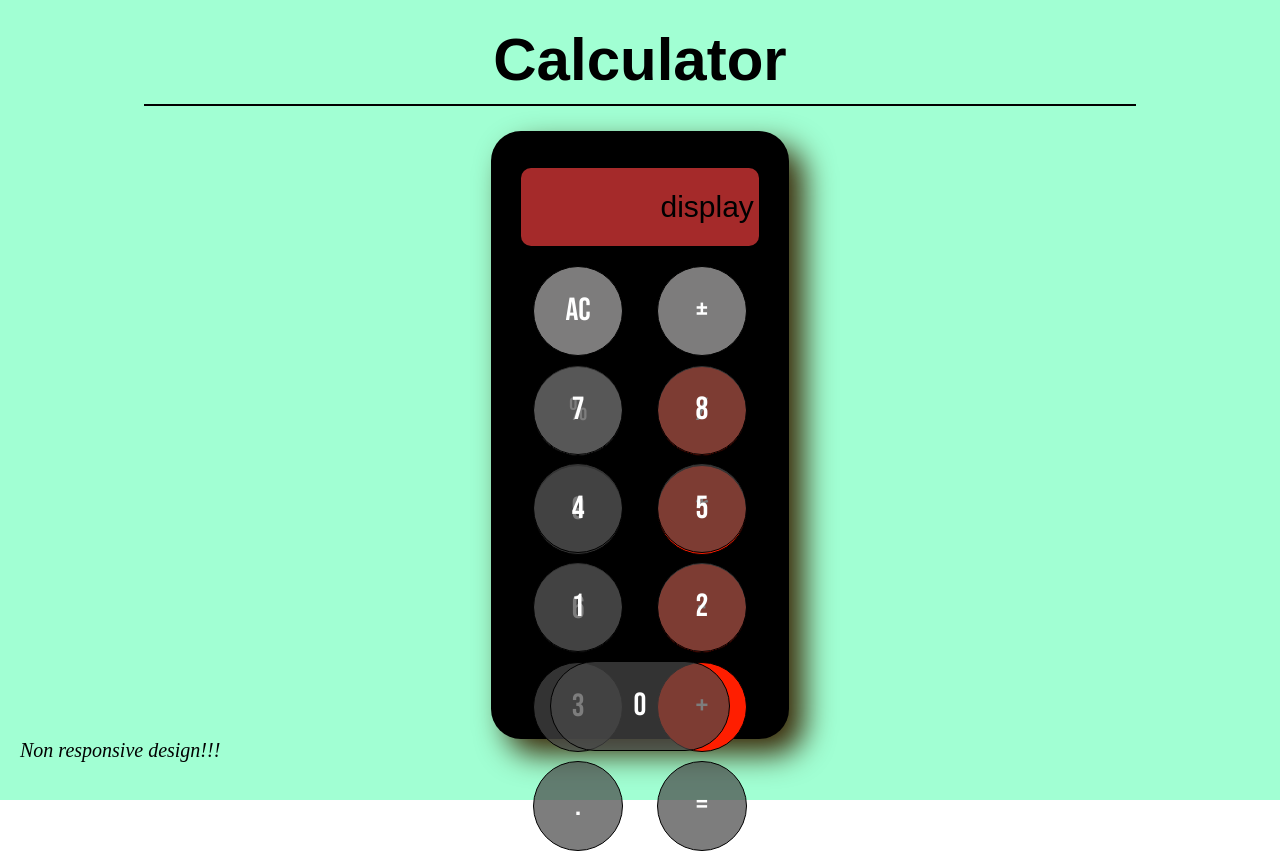
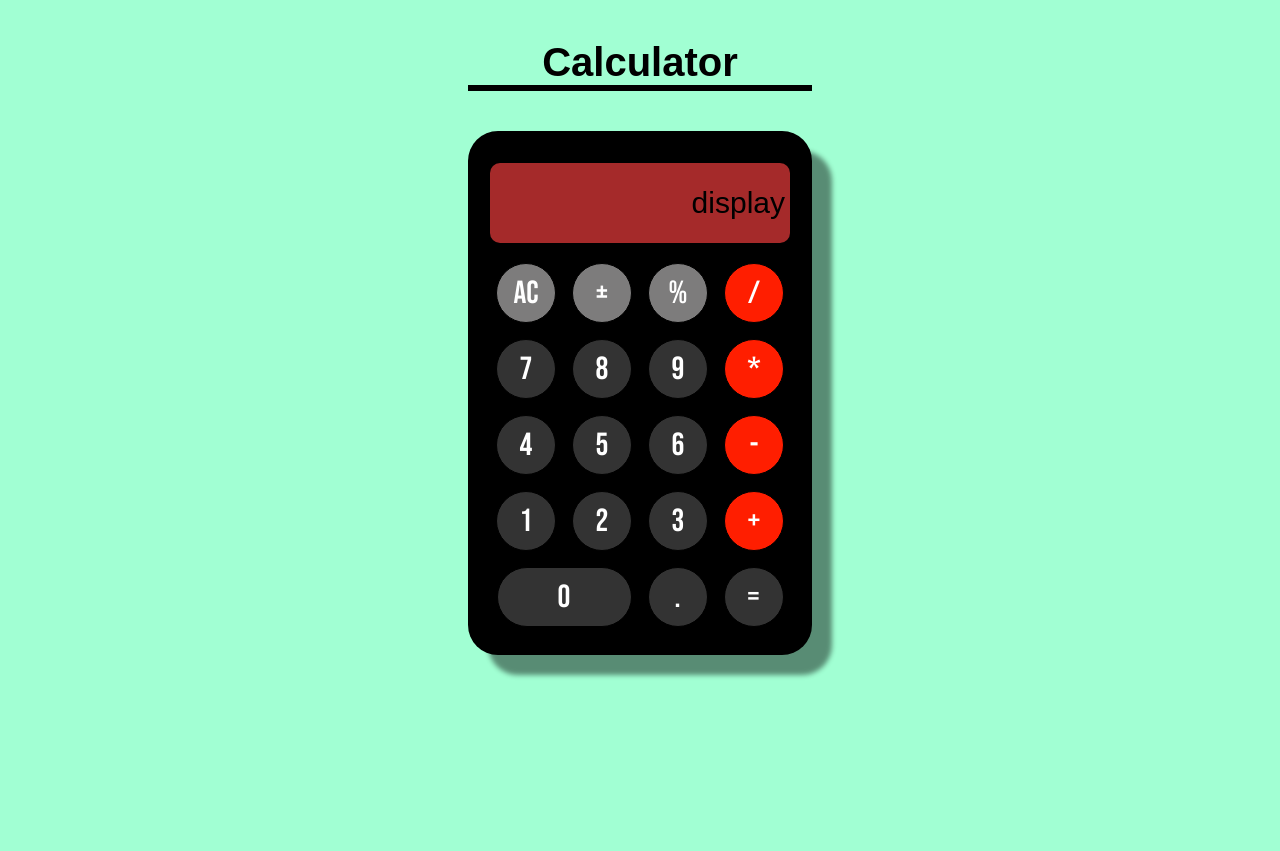
Before and after one commit to BecooOn/HTML-CSS, a plain HTML site: page Coding_Challenges/02-Calculator/index.html in a window 1280 px wide. After the commit the page ends 800 px from the top, so only its background shows below. Drawn offline with Linux system fonts and the light colour scheme; a web font is replaced by a local one.

Commit message:
calculator 2nd

```diff
--- a/Coding_Challenges/02-Calculator/index.html
+++ b/Coding_Challenges/02-Calculator/index.html
@@ -31,7 +31,9 @@
       <!-- ----------------------------------------- -->
 
       <div class="center">
-        <div class="display"><p id="display">display</p></div>
+        <div class="display">
+          <div class="line-display"><p id="display">display</p></div>
+        </div>
         <div class="line line1">
           <div class="button buttona button1">AC</div>
           <div class="button buttona button2">±</div>
@@ -62,11 +64,11 @@
           <div class="button buttone button19">.</div>
           <div class="button buttone button20">=</div>
         </div>
-      </div>
-      <p style="font-size: 2rem; font-style: italic">
+      <!-- </div>
+      <p class="paragraf">
         Non responsive design!!!
       </p>
-    </div>
+    </div> -->
     <script src="script.js"></script>
   </body>
 </html>
--- a/Coding_Challenges/02-Calculator/style.css
+++ b/Coding_Challenges/02-Calculator/style.css
@@ -1,52 +1,51 @@
 @import url("https://fonts.googleapis.com/css2?family=Bebas+Neue&family=Bungee+Shade&family=Rubik+Burned&family=Sixtyfour&display=swap");
-
 /* font-family: 'Bebas Neue', sans-serif;
 font-family: 'Bungee Shade', sans-serif;
 font-family: 'Rubik Burned', system-ui;
 font-family: 'Sixtyfour', sans-serif; */
-
 html {
   font-size: 10px;
 }
-
 * {
   box-sizing: border-box;
   margin: 0;
   padding: 0;
 }
-.container {
+body {
+  font-family: "Times New Roman", serif;
+  background-color: rgba(0, 255, 136, 0.367);
+  display: flex;
+  justify-content: center;
+  margin: auto;
+  /* align-items: center; */
+}
+/* .container {
   background-color: rgba(0, 255, 136, 0.367);
   height: 100vh;
   padding: 2rem;
-}
-.head {
-  /* background-color: aqua; */
-  border-bottom: 2px solid black;
-  /* display: flex;
-  justify-content: space-around;
-  align-items: center; */
-  font-family: "Sixtyfour", sans-serif;
-  text-align: center;
-  width: 80%;
-  height: 8%;
-  margin: 2.5rem auto;
-  padding: 1rem;
-  font-size: 6rem;
-  line-height: 1rem;
-}
-
+} */
 /* -------------------------------------------- */
 /*                     maın                     */
 /* -------------------------------------------- */
+.head {
+  text-align: center;
+  color: #000000;
+  border-bottom: 6px solid #000000;
+  font-size: 40px;
+  font-family: "Sixtyfour", sans-serif;
+  margin: 40px auto;
+  /* box-shadow: 20px 20px 5px rgba(0, 0, 0, 0.452); */
+}
 
 .center {
-  background-color: rgb(0, 0, 0);
-  box-shadow: 15px 15px 30px rgb(59, 41, 7);
-  width: 24%;
-  height: 80%;
-  margin: auto;
-  padding: 2.5rem;
-  border-radius: 3rem;
+  display: flex;
+  flex-direction: column;
+  background-color: #000000;
+  align-items: center;
+  /* border: 6px solid #ffc400; */
+  border-radius: 30px;
+  padding: 20px;
+  box-shadow: 20px 20px 5px rgba(0, 0, 0, 0.452);
 }
 .display {
   background-color: brown;
@@ -55,25 +54,21 @@ html {
   flex-wrap: wrap;
   justify-content: end;
   align-items: center;
-  width: 96%;
-  height: 14%;
-  margin: 1.2rem auto;
-  padding: 0.5rem;
+  width: 30rem;
+  height: 8rem;
+  margin: 12px auto;
+  padding: 5px;
   font-family: "Sixtyfour", sans-serif;
-  font-size: 3rem;
+  font-size: 30px;
   text-align: end;
+  /* box-shadow: 20px 20px 5px rgba(91, 191, 204, 0.281); */
 }
-
 .line {
-  /* border: 2px solid red; */
-  border-radius: 1rem;
+  width: 100%;
   display: flex;
   flex-wrap: wrap;
-  justify-content: space-around;
   align-items: center;
-  width: 100%;
-  height: 15%;
-  margin: 1.5rem 0;
+  justify-content: center;
 }
 .button {
   background-color: #494848b5;
@@ -81,10 +76,10 @@ html {
   display: flex;
   justify-content: center;
   align-items: center;
-  width: 9rem;
-  height: 9rem;
+  width: 60px;
+  height: 60px;
   border-radius: 50%;
-  margin: 5px;
+  margin: 8px;
   font-family: "Bebas Neue", sans-serif;
   font-size: 3.2rem;
   cursor: pointer;
@@ -96,12 +91,6 @@ html {
   box-shadow: 3px 3px 6px aqua;
   font-size: 5rem;
 }
-.button4,
-.button8,
-.button12,
-.button16 {
-  background-color: rgb(255, 30, 0);
-}
 .button4:hover,
 .button8:hover,
 .button12:hover,
@@ -110,6 +99,12 @@ html {
   transform: scale(1.1);
   font-size: 5rem;
 }
+.button4,
+.button8,
+.button12,
+.button16 {
+  background-color: rgb(255, 30, 0);
+}
 
 .button1,
 .button2,
@@ -117,33 +112,14 @@ html {
   background-color: #b1afafb5;
 }
 .button17 {
-  width: 18rem;
+  width: 135px;
   border-radius: 5rem;
 }
-
-@media only screen and (max-width: 1200px) {
-  .head {
-    font-size: 2rem;
-  }
-}
-
-@media only screen and (max-width: 992px) {
-  .center {
-    width: 40%;
-    font-size: 2rem;
-  }
-}
-
-@media only screen and (max-width: 768px) {
-  .center {
-    width: 60%;
-    font-size: 2rem;
-  }
-}
-
-@media only screen and (max-width: 576px) {
-  .center {
-    width: 80%;
-    font-size: 2rem;
-  }
-}
+/* .paragraf {
+  text-align: center;
+  padding: 10px;
+  line-height: 1.5;
+  font-weight: bold;
+  font-size: 20px;
+  font-style: italic;
+} */
```
Also changed, not shown: 1 other file.
